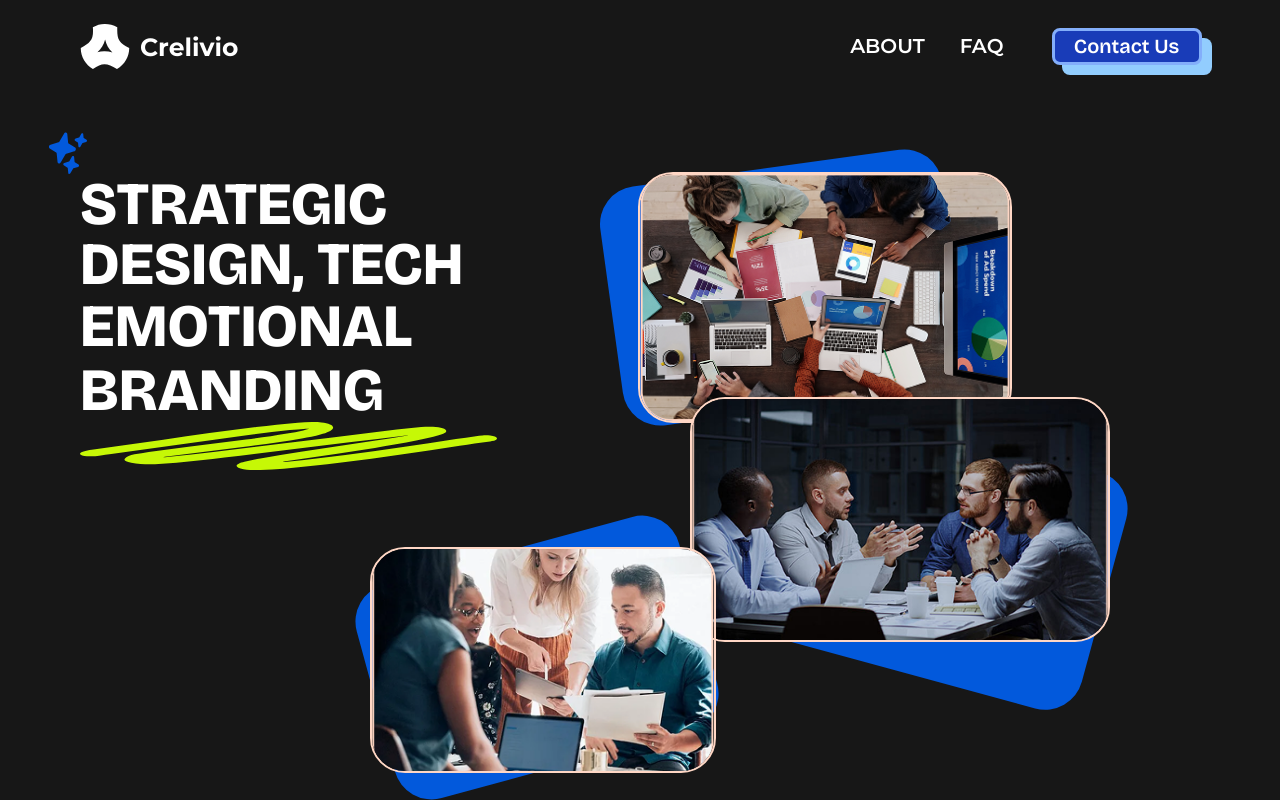
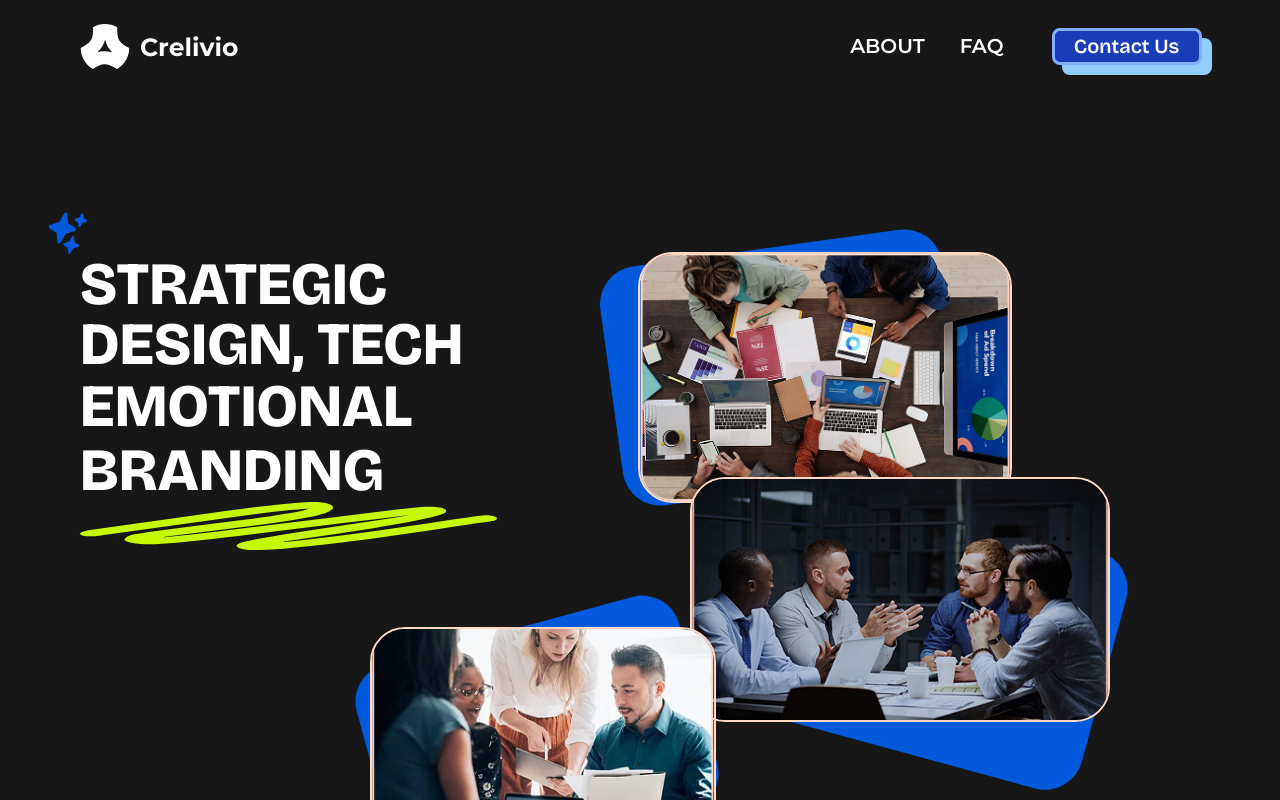
Before and after one commit to Crelivio/OfficialWebsite, a Next.js app: page / in a window 1280 px wide. Shown: the top 800 px of the page. Built offline with nearby package versions, Linux system fonts and the light colour scheme.

Commit message:
Update BrandingSection: style and layout improvements

```diff
--- a/app/Section/BrandingSection.tsx
+++ b/app/Section/BrandingSection.tsx
@@ -25,7 +25,7 @@ const BrandingSection = () => {
   ];
 
   return (
-    <section className="w-full min-h-[700px] lg:min-h-[750px] xl:min-h-[850px] relative overflow-visible pb-8 lg:pb-10 -mt-8">
+    <section className="w-full min-h-[700px] lg:min-h-[750px] xl:min-h-[850px] relative overflow-visible pb-8 lg:pb-10 mt-12">
       <div className="max-w-7xl mx-auto px-4 lg:px-10 xl:px-20 relative h-full">
         <div className="grid lg:grid-cols-2 items-center h-full">
           {/* Left side - Text content */}
```
